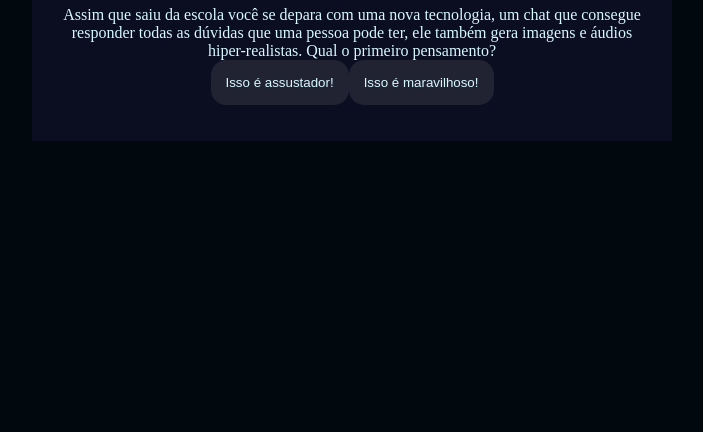
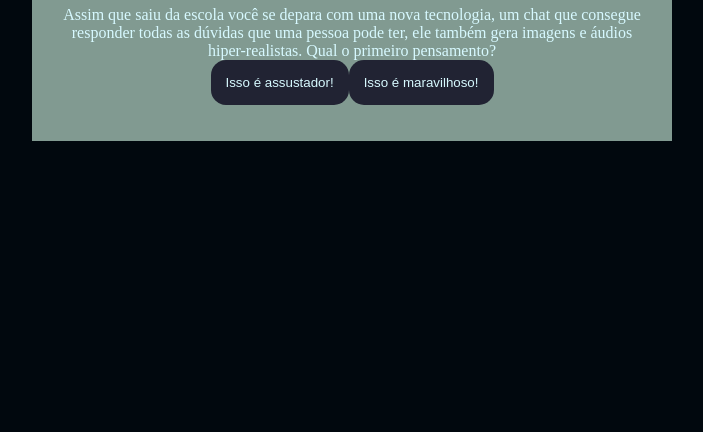
Before and after one commit to Edutechlds23/Projeto-missao-IA, a plain HTML site: page index.html in a window 1280 px wide. Shown: the part 384-816 px from the top of the page, without its empty margins (288-991 px from the left). Drawn offline with Linux system fonts and the light colour scheme.

Commit message:
Add files via upload
Alterando as cores do projeto.

```diff
--- a/style.css
+++ b/style.css
@@ -1,8 +1,8 @@
 :root {
     --cor-fundo: #01080E;
-    --cor-principal: #0B0D20;
+    --cor-principal: #819A91;
     --cor-secundaria: #212333;
-    --cor-destaque: #2BDEFD;
+    --cor-destaque: #A7C1A8;
     --cor-texto: #D7F9FF;
 
 }
```
